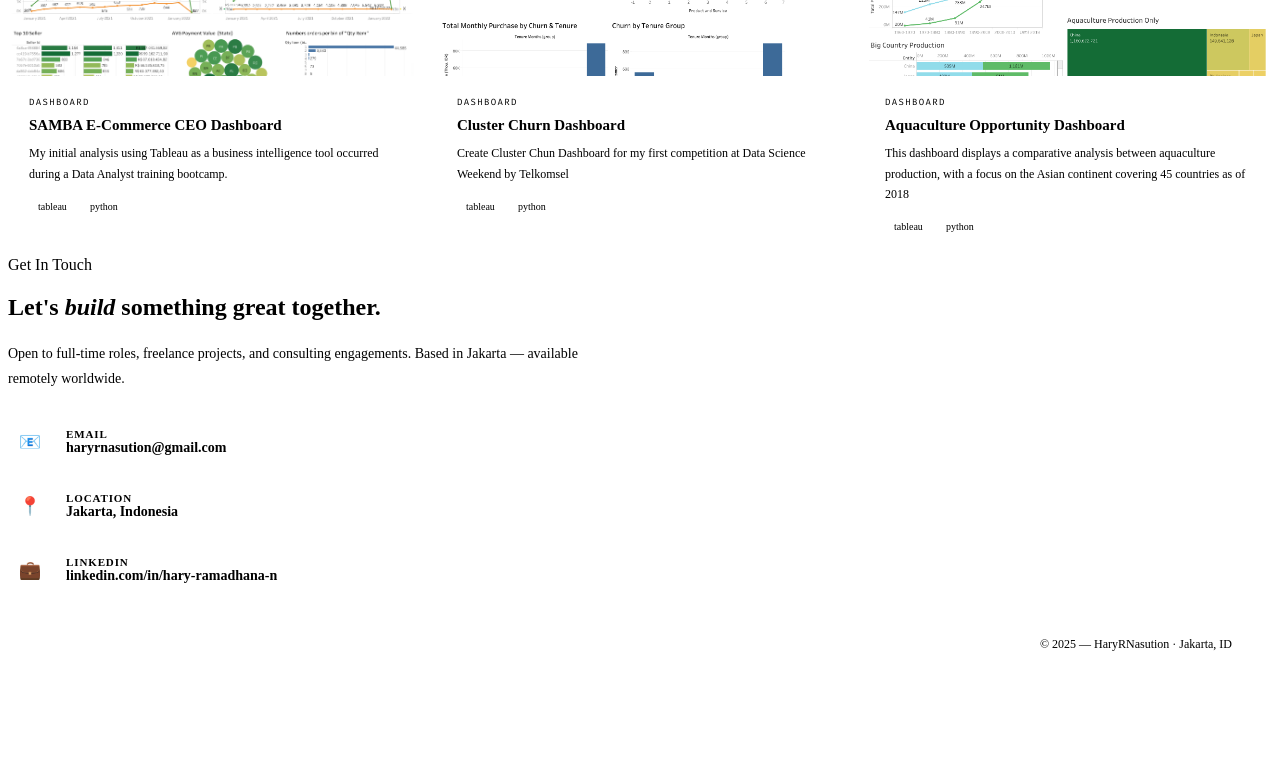
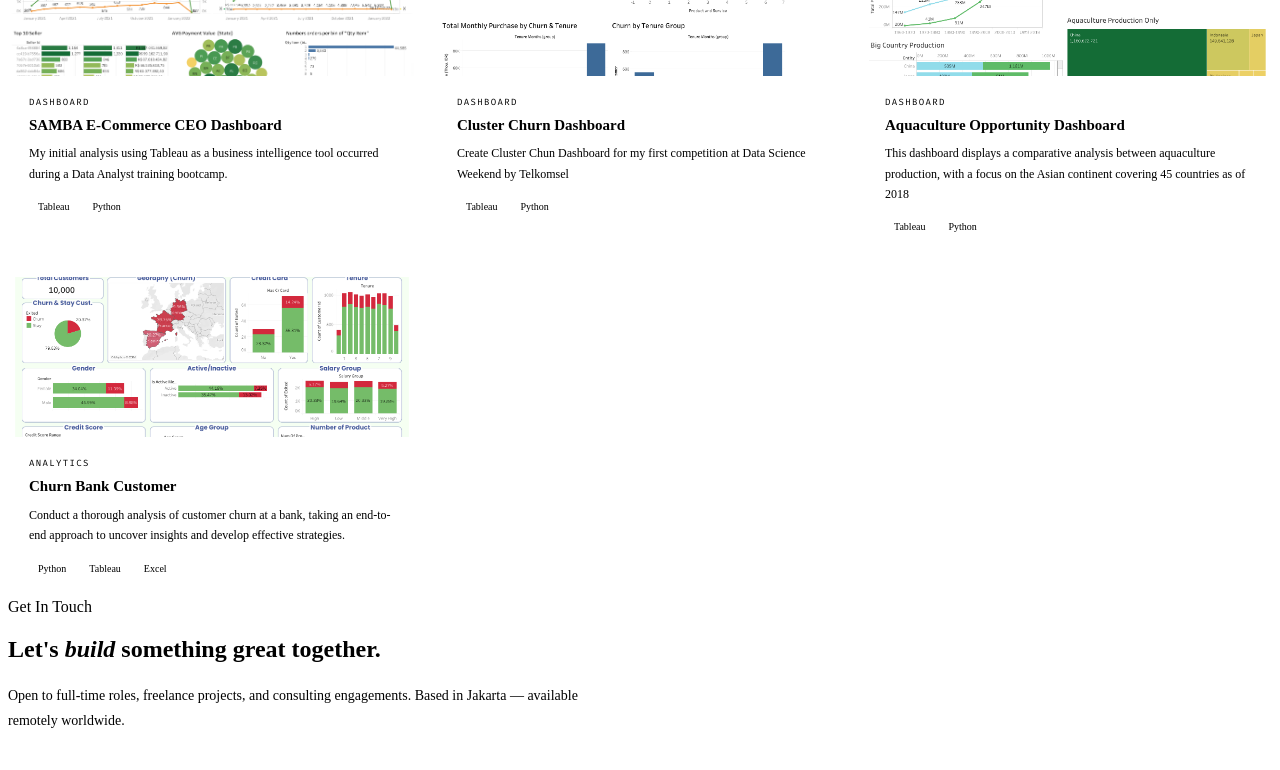
Before and after one commit to aryramadhana/aryramadhana.github.io, a React (Vite) app: page / in a window 1280 px wide. Shown: the part 1631-2401 px from the top of the page. Before the commit the page ends 2336 px from the top, so only its background shows below. Built offline with nearby package versions, Linux system fonts and the light colour scheme; the HTML template or start-up script is replaced by a standard one.

Commit message:
Add portfolio customer churn

```diff
--- a/package.json
+++ b/package.json
@@ -1,5 +1,5 @@
 {
-  "name": "reza-portfolio",
+  "name": "hary-portfolio",
   "private": true,
   "version": "0.1.0",
   "type": "module",
--- a/src/constants/projects.js
+++ b/src/constants/projects.js
@@ -12,7 +12,7 @@ export const PROJECTS = [
     image: './foto/dashboard2.png',
     bg: '#DCFCE7',
     tools: ['tableau', 'python'],
-    toolsLabel: ['tableau', 'python'],
+    toolsLabel: ['Tableau', 'Python'],
     desc: 'My initial analysis using Tableau as a business intelligence tool occurred during a Data Analyst training bootcamp.',
     fullDesc:
       'This dashboard presents a summary of key performance metrics (KPIs) and operational trends of the SAMBA E-Commerce platform. Cumulatively, the platform facilitated 49,544 orders involving 48,022 customers and 1,771 sellers',
@@ -31,7 +31,7 @@ export const PROJECTS = [
     image: './foto/dashboard3.png',
     bg: '#EDE9FE',
     tools: ['tableau', 'python'],
-    toolsLabel: ['tableau', 'python'],
+    toolsLabel: ['Tableau', 'Python'],
     desc: 'Create Cluster Chun Dashboard for my first competition at Data Science Weekend by Telkomsel',
     fullDesc:
       'Built a full churn prediction system from feature engineering in BigQuery to model training with XGBoost. Predictions are published weekly to Salesforce CRM, enabling targeted retention campaigns. Model retraining is automated via Airflow on a monthly cadence.',
@@ -49,7 +49,7 @@ export const PROJECTS = [
     image: './foto/Dashboard1.png',
     bg: '#FEF9C3',
     tools: ['tableau', 'python'],
-    toolsLabel: ['tableau', 'python'],
+    toolsLabel: ['Tableau', 'Python'],
     desc: 'This dashboard displays a comparative analysis between aquaculture production, with a focus on the Asian continent covering 45 countries as of 2018',
     fullDesc:
       'Developed for riset and personal project dashboard and report about Aquaculture production in Indonesia to get to know opportunity Indonesia in aquaculture industry.',
@@ -61,24 +61,24 @@ export const PROJECTS = [
     ],
     link: 'https://public.tableau.com/views/AquaculturevsCaptureFish/Dashboard1?:language=en-US&:sid=&:redirect=auth&:display_count=n&:origin=viz_share_link',
   },
-  // {
-  //   id: 4,
-  //   title: 'Data Lakehouse Migration',
-  //   category: 'pipeline',
-  //   image: '🏗️',
-  //   bg: '#DCFCE7',
-  //   tools: ['spark', 'python', 'sql', 'dbt'],
-  //   toolsLabel: ['Apache Spark', 'Delta Lake', 'Python', 'dbt', 'Terraform', 'GCP'],
-  //   desc: 'Migrated legacy on-prem warehouse to a modern GCP-based lakehouse architecture for a fintech client.',
-  //   fullDesc:
-  //     'Led a 6-month migration project moving 5TB of legacy Oracle data to a Delta Lake on GCP. Built migration scripts, validation frameworks, and new dbt models. Zero data loss achieved with full audit trail.',
-  //   highlights: [
-  //     '5TB data migrated with zero data loss',
-  //     '60% reduction in query costs post-migration',
-  //     'Full data lineage and audit trail implemented',
-  //     'Completed 2 weeks ahead of schedule',
-  //   ],
-  // },
+  {
+    id: 4,
+    title: 'Churn Bank Customer',
+    category: 'analytics',
+    image: './foto/dashboard4.png',
+    bg: '#DCFCE7',
+    tools: ['python', 'tableau', 'excel'],
+    toolsLabel: ['Python', 'Tableau', 'Excel'],
+    desc: 'Conduct a thorough analysis of customer churn at a bank, taking an end-to-end approach to uncover insights and develop effective strategies.',
+    fullDesc:
+      'In this project, we will accurately identify the number of customer churns, develop distinct clusters, and confidently recommend targeted improvements for each cluster.',
+    highlights: [
+      'Analytical Thinking',
+      'Clustering',
+      'Suggest by Cluster Customers',
+    ],
+    link: 'https://drive.google.com/file/d/1xsjxf06yub6JPjtXz6fclhG2fZ-2v2aI/view?usp=sharing'
+  },
   // {
   //   id: 5,
   //   title: 'Marketing Attribution Model',
```
Also changed, not shown: public/foto/dashboard4.png (added), 1 other file (tests, documents, lock files or other folders).
